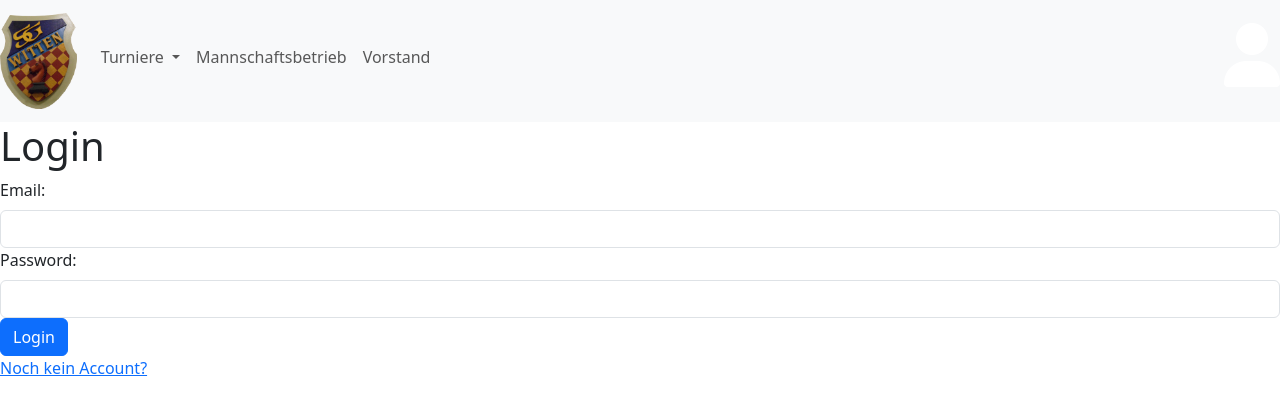
After one commit to Schatten2021/sg-witten-website, a Flask app: page /login in a window 1280 px wide. The commit adds this page. Shown: the top 415 px of the page. Run offline with Flask 3, Linux system fonts and the light colour scheme; some libraries are stand-ins or nearby versions.

Commit message:
updated a whole lot of things. Added first pages, added .gitignore, added logins and anything I missed.

```diff
--- a/app/__init__.py
+++ b/app/__init__.py
@@ -4,6 +4,7 @@ import string
 from flask import Flask
 from flask_migrate import Migrate
 from flask_sqlalchemy import SQLAlchemy
+from flask_login import LoginManager
 
 app = Flask(__name__)
 app.config['SQLALCHEMY_DATABASE_URI'] = 'sqlite:///db.sqlite3'
@@ -13,6 +14,7 @@ app.secret_key = app.config['SECRET_KEY']
 
 db = SQLAlchemy(app)
 migrate = Migrate(app, db)
+login_manager = LoginManager(app)
 
 
 from app.models import *
@@ -20,3 +22,7 @@ from app.routes import *
 
 if __name__ == '__main__':
     app.run(debug=True, host="127.0.0.1", port=5000)
+
+@login_manager.user_loader
+def load_user(user_id):
+    return User.query.get(int(user_id))
--- a/app/routes.py
+++ b/app/routes.py
@@ -1,6 +1,18 @@
-from app import app
-from flask import render_template, flash, redirect, url_for
-from app.models import SparkassenJugendOpen, Turnier
+from app import app, db
+from flask import render_template, flash, url_for, request, make_response
+from flask_login import current_user, login_required, login_user, logout_user
+from app.models import SparkassenJugendOpen, Turnier, User
+
+
+def redirect(url, code: int = 301):
+    response = make_response(render_template("redirect.html", url=url, code=code), code)
+    response.headers["Location"] = url
+    return response
+
+
+@app.errorhandler(404)
+def not_found(*_):
+    return render_template('404.html'), 404
 
 
 @app.route('/')
@@ -14,7 +26,57 @@ def turniere():
     cups: list[Turnier] = Turnier.query.all()
     return render_template("Turniere.html", cups=cups)
 
+
 @app.route('/SparkassenJugendOpen')
-def spo():
+def sparkassen_jugend_open():
     cups: list[SparkassenJugendOpen] = SparkassenJugendOpen.query.all()
-    return render_template("SparkassenOpen.html", cups=cups)
+    return render_template("SparkassenJugendOpen.html", cups=cups)
+
+
+@app.route("/login", methods=['GET', 'POST'])
+def login():
+    if request.method == 'GET':
+        return render_template("login.html")
+    if "email" not in request.form or "password" not in request.form:
+        flash("Email und Passwort werden Benötigt!")
+        return render_template("login.html")
+    email = request.form["email"]
+    password = request.form["password"]
+    user: list[User] = User.query.filter_by(email=email).all()
+    if len(user) != 1:
+        flash("Ungültige E-Mail-Adresse oder Password")
+        return render_template("login.html")
+    user: User = user[0]
+    if not user.check_password(password):
+        flash("Ungültige E-Mail-Adresse oder Password")
+        return render_template("login.html")
+    login_user(user)
+    flash("Login erfolgreich!")
+    return redirect(url_for('index'))
+
+
+@app.route("/signup", methods=['GET', 'POST'])
+def signup():
+    if request.method == 'GET':
+        return render_template("signup.html")
+    if any(elem not in request.form for elem in ["email", "password", "name", "surname"]):
+        flash("E-Mail, Passwort, Vor- und Nachname werden benötigt!")
+        return render_template("signup.html")
+    user: list[User] = User.query.filter_by(email=request.form["email"]).all()
+    if len(user) != 0:
+        flash("E-Mail bereits vergeben mit Passwort: \"123\"")
+        return render_template("signup.html")
+    password = request.form["password"]
+    min_passwd_len = app.config.get("min_password_length", 8)
+    if len(password) < min_passwd_len:
+        flash(f"Passwort muss mindestens {min_passwd_len} Zeichen lang sein!")
+        return render_template("signup.html")
+    user: User = User(email=request.form["email"],
+                      name=request.form["name"],
+                      surname=request.form["surname"])
+    user.set_password(password)
+    db.session.add(user)
+    db.session.commit()
+    flash("Account erfolgreich erstellt!")
+    login_user(user)
+    return redirect(url_for('index'))
--- /dev/null
+++ b/app/templates/404.html
@@ -0,0 +1,5 @@
+{% extends "base.html" %}
+{% block body %}
+	<h1>404 - Not found</h1>
+    <p>Die gesuchte Seite konnte nicht gefunden Werden.</p>
+{% endblock %}
--- a/app/templates/SparkassenOpen.html
+++ /dev/null
@@ -1 +0,0 @@
-{% extends "base.html" %}
--- a/app/templates/base.html
+++ b/app/templates/base.html
@@ -16,30 +16,51 @@
     <body>
     <div id="nav">
         <nav class="navbar navbar-expand-lg bg-body-tertiary">
-            <a class="navbar-brand" href="/"><img src="/static/img/Logo.png" alt="SG-Witten Logo (Home)" style="height: inherit"> </a>
+            <a class="navbar-brand" href="/index"><img src="/static/img/Logo.png" alt="SG-Witten Logo (Home)" style="height: 12vh;"> </a>
             <button class="navbar-toggler" type="button" data-bs-toggle="collapse" data-bs-target="#navbar" aria-controls="navbar" aria-expanded="false" aria-label="Toggle navbar">
                 <span class="navbar-toggler-icon"></span>
             </button>
             <div class="collapse navbar-collapse" id="navbar">
                 <ul class="navbar-nav me-auto mb-2 mg-lg-0">
-                    <li class="nav-item">
-                        <a class="nav-link" href="/Turniere">Vereinsturniere</a>
+                    <li class="nav-item dropdown">
+                        <button class="nav-link dropdown-toggle" data-bs-toggle="dropdown" aria-expanded="false">
+                            Turniere
+                        </button>
+                        <ul class="dropdown-menu">
+                            <li><a class="dropdown-item" href="/Turniere">Alle</a></li>
+                            <li><a class="dropdown-item" href="/SparkassenJugendOpen">Sparkassen Jugend Open</a></li>
+                            <li><a class="dropdown-item" href="/">Vereinsturniere</a></li>
+                            <li><a class="dropdown-item" href="/">Stadtmeisterschaften</a></li>
+                        </ul>
                     </li>
                     <li class="nav-item">
-                        <a class="nav-link" href="#">Mannschaftsbetrieb</a>
+                        <a class="nav-link" href="/">Mannschaftsbetrieb</a>
                     </li>
                     <li class="nav-item">
-                        <a class="nav-link" href="#">Stadtmeisterschaften</a>
-                    </li>
-                    <li class="nav-item">
-                        <a class="nav-link" href="#">Sparkassen Open</a>
-                    </li>
-                    <li class="nav-item">
-                        <a class="nav-link" href="#">Vorstand</a>
+                        <a class="nav-link" href="/">Vorstand</a>
                     </li>
                 </ul>
             </div>
+            <a href="/login">
+                <i class="fa-solid fa-user fa-2xl" style="color: #ffffff; font-size: 8vh"></i>
+            </a>
         </nav>
+    </div>
+    <div id="messages">
+    {% if url is undefined %}
+        {% with messages = get_flashed_messages() %}
+            {% if messages %}
+                {% for message in messages %}
+                	<div class="alert alert-info alert-dismissible" role="alert">
+                    {{ message }}
+                    <button type="button" class="btn-close" data-bs-dismiss="alert" aria-label="Close"></button>
+                    </div>
+                {% endfor %}
+
+        	{% endif %}
+        {% endwith %}
+    {% endif %}
+
     </div>
     <div id="content">
         {% block body %}
--- /dev/null
+++ b/app/templates/login.html
@@ -0,0 +1,19 @@
+{% extends "base.html" %}
+{% block body %}
+	<h1>Login</h1>
+    <form method="post">
+        <label class="form-label" for="email">
+            Email:
+        </label>
+        <input type="email" class="form-control" name="email" id="email" required>
+        <label class="form-label" for="password">
+            Password:
+        </label>
+        <input type="password" id="password" class="form-control" name="password" required>
+        <input type="submit" class="btn btn-primary" value="Login">
+    </form>
+
+    <a href="/signup">
+    Noch kein Account?
+    </a>
+{% endblock %}
--- /dev/null
+++ b/app/templates/redirect.html
@@ -0,0 +1,5 @@
+{% extends "base.html" %}
+{% block body %}
+    Sie werden weitergeleitet zu <a href="{{ url }}">{{ url }}</a>.
+    Falls dies nicht passieren sollte, gehen sie bitte &uuml;ber den Link dorthin.
+{% endblock %}
```
Also changed, not shown: app/models.py (+21 -1 lines), app/templates/SparkassenJugendOpen.html (added, +15 -0 lines), app/templates/index.html (+6 -3 lines), app/templates/signup.html (added, +27 -0 lines), app/static/img/Logo.png, 1 other file.
